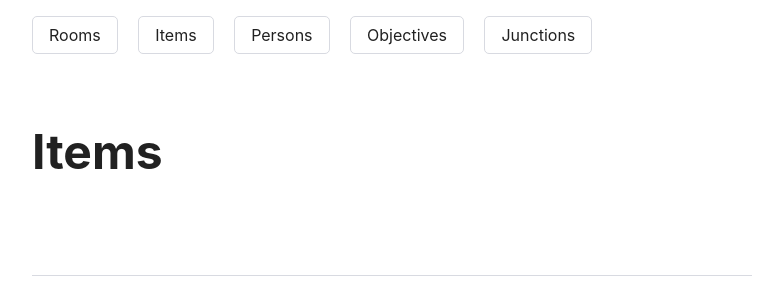
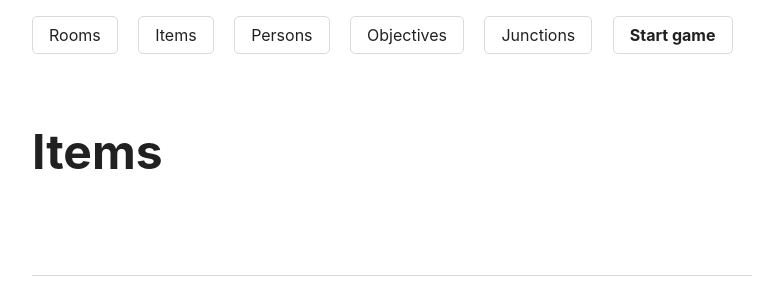
Before and after one commit to benjamin-bk-krueger/kringle-web, a Flask app: page /flask/item in a window 1280 px wide. Shown: the part 161-461 px from the top of the page, without its empty margins (248-1012 px from the left). Run offline with Flask 2, Linux system fonts and the light colour scheme; data that the repository does not hold is empty; some libraries are stand-ins or nearby versions.

Commit message:
Update base.html

```diff
--- a/templates/base.html
+++ b/templates/base.html
@@ -19,6 +19,8 @@
     <a href="{{ url_for('get_all_persons') }}">Persons</a>
     <a href="{{ url_for('get_all_objectives') }}">Objectives</a>
     <a href="{{ url_for('get_all_junctions') }}">Junctions</a>
+
+    <a href="/wetty/ssh/game?pass=game"><b>Start game</b></a>
   </nav>
 
   <main>
```
